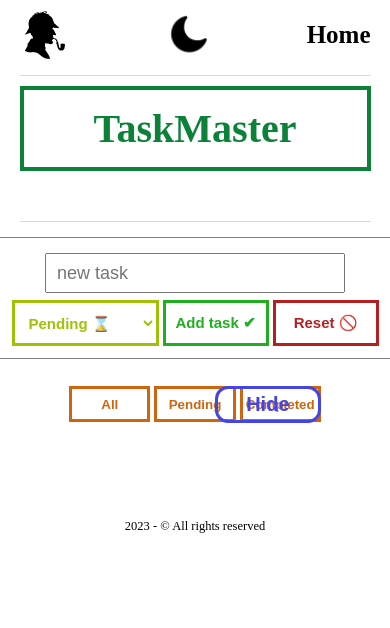
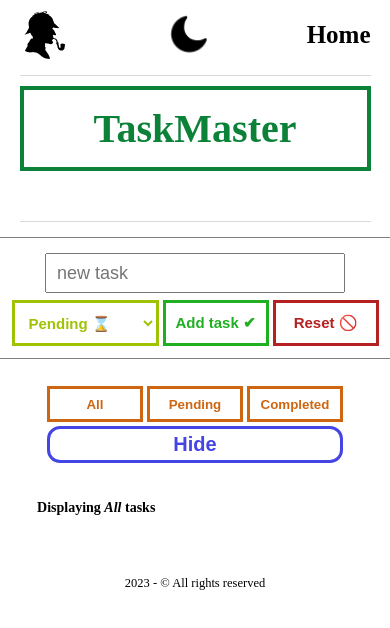
Before and after one commit to RubenSH51/taskmaster, a React (Create React App) app: page / in a window 390 px wide. Shown: the top 628 px of the page. Built offline with nearby package versions, Linux system fonts and the light colour scheme.

Commit message:
Modo oscuro preservado al recargar página. Proyecto terminado?

```diff
--- a/src/App.js
+++ b/src/App.js
@@ -5,9 +5,10 @@ import { Header } from "./components/Header"
 import { TaskList } from "./components/TaskList";
 import { Footer } from "./components/Footer";
 import { AddTask } from "./components/AddTask";
+import { BoxContainer } from "./components/BoxContainer";
 
 
-
+// Testing
 export const App = () => {
   const [tasks, setTasks] = useState(() => {
     const datosAlmacenados = localStorage.getItem("tareas");
@@ -16,6 +17,29 @@ export const App = () => {
   useEffect(() => {
     localStorage.setItem("tareas", JSON.stringify(tasks));
   }, [tasks]);
+
+  const [modoOscuro, setModoOscuro] = useState(false);
+  useEffect(() => {
+    const modoOscuroGuardado = localStorage.getItem("modoOscuro");
+    if (modoOscuroGuardado) {
+      setModoOscuro(JSON.parse(modoOscuroGuardado));
+    }
+  }, []);
+  useEffect(() => {
+    localStorage.setItem("modoOscuro", JSON.stringify(modoOscuro));
+    const body = document.getElementsByTagName("body")[0];
+    if (modoOscuro) {
+      body.classList.remove("modo-claro");
+      body.classList.add("modo-oscuro");
+    } else {
+      body.classList.remove("modo-oscuro");
+      body.classList.add("modo-claro");
+    }
+  }, [modoOscuro]);
+  function handleModoOscuroChange() {
+    setModoOscuro(!modoOscuro);
+  }
+
 
 
   function handleTaskStatusChange(updatedTask) {
@@ -33,8 +57,11 @@ export const App = () => {
 
   return (
 
-      <div className="App">
-        <Header />
+      // <div className="App" >
+      <div className={`App ${modoOscuro ? 'modo-oscuro' : 'modo-claro'}`}>
+        <Header modoOscuro={modoOscuro} onModoOscuroChange={handleModoOscuroChange} />
+
+        {/* <Header /> */}
         <AddTask  tasks={tasks} setTasks={setTasks}/>
         <TaskList tasks={tasks} setTasks={setTasks} onTaskStatusChange={handleTaskStatusChange}/>
         <Footer />
--- a/src/components/AddTask.js
+++ b/src/components/AddTask.js
@@ -8,9 +8,7 @@ export const AddTask = ({tasks,setTasks}) => {
 
     function handleChange(e)
     {
-      //console.log(e.target.value)
       setNewTask(e.target.value)
-
     }
 
     function handleReset()
@@ -22,6 +20,13 @@ export const AddTask = ({tasks,setTasks}) => {
     function handleSubmit(e)
     {
       e.preventDefault();
+      if (newTask.length<2)
+      {
+
+        console.log('No se puede enviar tarea vacía o tan corta');
+        return -1
+      }
+
       const task = {
         id: Math.floor(Math.random()*10000),
         name: newTask,
@@ -41,12 +46,6 @@ export const AddTask = ({tasks,setTasks}) => {
     }
 
 
-    function nuevaTarea()
-    {
-        const valorInput = document.querySelector('.addtask form input').value;
-
-    }
-
   return (
     <section className="addtask">
         <form onSubmit={handleSubmit}>
--- a/src/components/Header.js
+++ b/src/components/Header.js
@@ -1,4 +1,4 @@
-import { useState } from "react"
+import { useState,useEffect } from "react"
 import Logo from "../assets/logo.png"
 import Moon from "../assets/moon.png"
 import Moon2 from "../assets/moon2.png"
@@ -9,33 +9,50 @@ import "./header.css"
 export const Header = () => {
 
   const lightDarkMode = document.querySelector('.lightDarkMode');
-  //const [modeIcon, setModeIcon] = useState(Moon);
-  const [modoOscuro, setModoOscuro] = useState(false);
 
-  function cambiarModo() {
-    let body = document.getElementsByTagName("body")[0];
-    if (body.classList.contains("modo-claro")) {
+
+  const [modoOscuro, setModoOscuro] = useState(() => {
+    const modoGuardado = localStorage.getItem("modoOscuro");
+    return modoGuardado ? JSON.parse(modoGuardado) : false;
+  });
+  useEffect(() => {
+    localStorage.setItem("modoOscuro", JSON.stringify(modoOscuro));
+    const body = document.getElementsByTagName("body")[0];
+    if (modoOscuro) {
+      body.classList.add("modo-oscuro");
       body.classList.remove("modo-claro");
-      body.classList.add("modo-oscuro");
-      setModoOscuro(true);
-      //lightDarkMode.src=Sun
-     // setModeIcon(Sun)
+    } else {
+      body.classList.add("modo-claro");
+      body.classList.remove("modo-oscuro");
+    }
+  }, [modoOscuro]);
 
-    } else {
-      body.classList.remove("modo-oscuro");
-      body.classList.add("modo-claro");
-      setModoOscuro(false);
-      //lightDarkMode.src=Moon
-      //setModeIcon(Moon)
+  function cambiarModo2() {
+    setModoOscuro(!modoOscuro);
+  }
 
-    }
-  }
+  // function cambiarModo() {
+  //   let body = document.getElementsByTagName("body")[0];
+  //   if (body.classList.contains("modo-claro")) {
+  //     body.classList.remove("modo-claro");
+  //     body.classList.add("modo-oscuro");
+  //     setModoOscuro(true);
+
+
+  //   } else {
+  //     body.classList.remove("modo-oscuro");
+  //     body.classList.add("modo-claro");
+  //     setModoOscuro(false);
+
+  //   }
+  // }
+
   return (
     <header>
         <div className="top">
           {/* <img src={Logo}/> */}
           {modoOscuro ? <img src={Logo} className="darkModeLogo"/> : <img src={Logo}/>}
-          {modoOscuro ? <img src={Sun2} className="lightDarkMode" onClick={cambiarModo}/> : <img src={Moon2} className="lightDarkMode" onClick={cambiarModo}/>}
+          {modoOscuro ? <img src={Sun2} className="lightDarkMode" onClick={cambiarModo2}/> : <img src={Moon2} className="lightDarkMode" onClick={cambiarModo2}/>}
 
           <h2>Home</h2>
         </div>
--- a/src/components/TaskList.js
+++ b/src/components/TaskList.js
@@ -9,7 +9,6 @@ export const TaskList = ({tasks,setTasks, onTaskStatusChange}) => {
 
   const [show, setShow] = useState(true);
   const [tasksFilterOption, setTasksFilterOption] = useState('All');
-  const [isSelected, setIsSelected] = useState(false);
 
   function deleteTask(id)
   {
@@ -21,12 +20,16 @@ export const TaskList = ({tasks,setTasks, onTaskStatusChange}) => {
   return (
     <main>
         <div className="tasksFilterButtonContainer">
-          <button className="tasksFilterButton tasksFilterButton-all" onClick={() => setTasksFilterOption('All')}>All</button>
-          <button className="tasksFilterButton tasksFilterButton-pending" onClick={() => setTasksFilterOption("Pending")}>Pending</button>
-          <button className="tasksFilterButton tasksFilterButton-completed" onClick={() => setTasksFilterOption("Completed")}>Completed</button>
-          <button className="toggleBTN" onClick={() => setShow(!show)}>{show ? "Hide" : "Show"}</button>
+          <div className='tasksFilterButtonContainer-upper'>
+            <button className="tasksFilterButton tasksFilterButton-all" onClick={() => setTasksFilterOption('All')}>All</button>
+            <button className="tasksFilterButton tasksFilterButton-pending" onClick={() => setTasksFilterOption("Pending")}>Pending</button>
+            <button className="tasksFilterButton tasksFilterButton-completed" onClick={() => setTasksFilterOption("Completed")}>Completed</button>
+          </div>
+          <div className='tasksFilterButtonContainer-lower'>
+            <button className="toggleBTN" onClick={() => setShow(!show)}>{show ? "Hide" : "Show"}</button>
+          </div>
         </div>
-        <ul>
+        <ul>{show && <span className='taskDisplayingTitle'>Displaying <i>{tasksFilterOption}</i> tasks</span>}
           {/* {show && tasks.map((task) => (
             <Card key={ task.id} task={task} deleteTask={deleteTask} onTaskStatusChange={onTaskStatusChange}/>
           ))} */}
--- a/src/components/tasklist.css
+++ b/src/components/tasklist.css
@@ -1,7 +1,7 @@
 
 main
 {
-    width: 70%;
+    width: 90%;
     margin: 30px auto 10px;
     /* min-width: 600px; */
     max-width: 700px;
@@ -22,6 +22,9 @@ main
     color: #4545e6;
     transition: 0.2s all ease-in-out;
     font-weight: bolder;
+    display: flex;
+    justify-content: center;
+    align-items: center;
 }
 
 .toggleBTN:hover
@@ -41,6 +44,7 @@ main ul
 ul
 {
     list-style: none;
+    /* min-width: 600px; */
 }
 
 ul li
@@ -53,6 +57,14 @@ ul li
     padding: 10px 20px;
 
 }
+
+
+.taskDisplayingTitle
+{
+    font-size: 1.4rem;
+    font-weight: bold;
+}
+
 
 .completed
 {
@@ -72,9 +84,12 @@ ul li
 }
 
 
+.tasksFilterButtonContainer
+{
+    display: flex;
+}
 
-
-.tasksFilterButtonContainer
+.tasksFilterButtonContainer-upper
 {
     display: flex;
     gap:10px;
@@ -99,3 +114,43 @@ ul li
     outline: none;
     border-radius: 10px;
 }
+
+
+@media (max-width: 750px)
+{
+    main ul li
+    {
+        height: 140px;
+        display: flex;
+        flex-direction: column;
+        padding: 20px;
+    }
+}
+
+@media (max-width: 520px)
+{
+    .tasksFilterButtonContainer
+    {
+        flex-direction: column;
+        justify-content: center;
+        align-items: center;
+        gap: 10px;
+    }
+
+
+    .tasksFilterButtonContainer-lower
+    {
+        display: flex;
+        justify-content: center;
+
+    }
+
+    .tasksFilterButtonContainer-lower .toggleBTN
+    {
+        position: relative;
+        display: flex;
+        justify-content: center;
+        width: 290px;
+    }
+
+}
```
Also changed, not shown: src/components/Card.module.css (line endings or trailing spaces).
